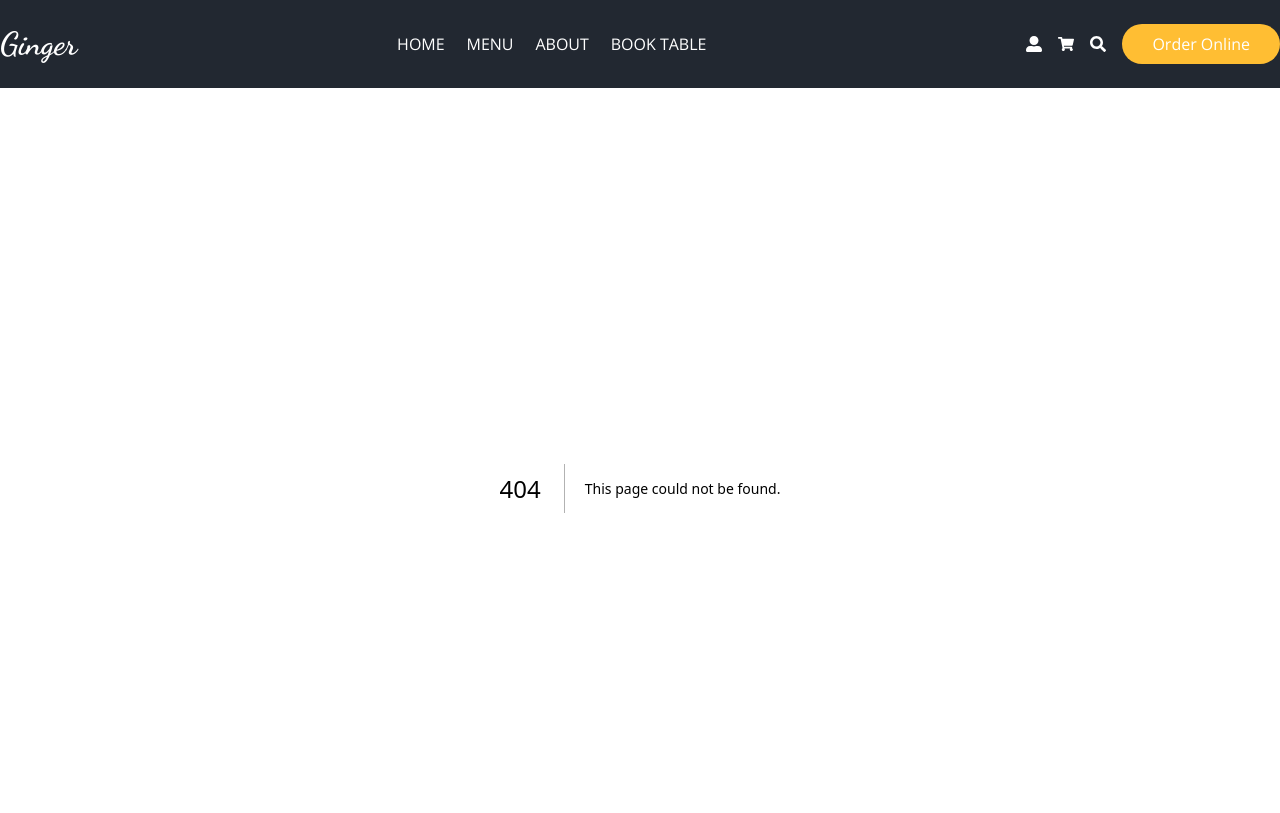
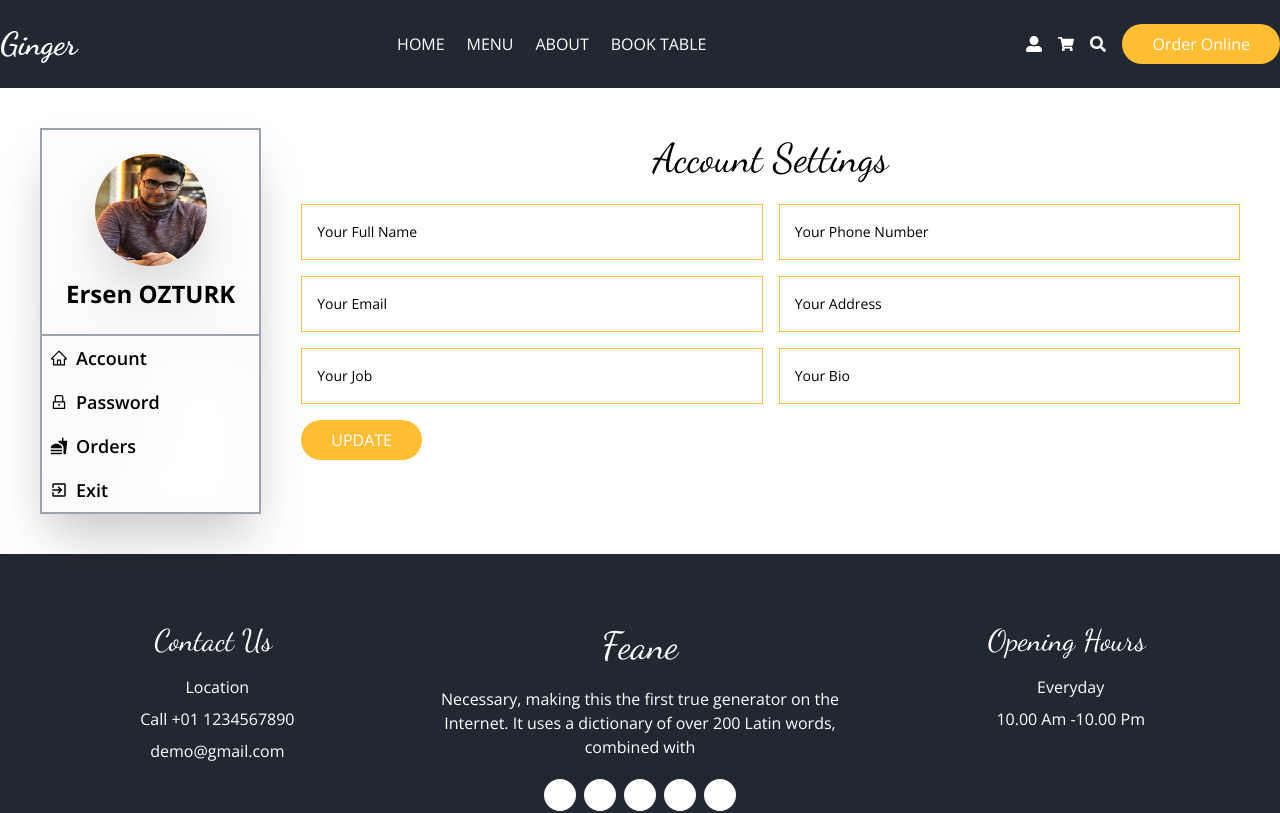
Before and after one commit to ersenozturk/full-stack-ordering-application, a Next.js app: page /profile in a window 1280 px wide. Before the commit this address had no page. Shown: the top 813 px of the page. Built offline with nearby package versions, Linux system fonts and the light colour scheme.

Commit message:
profile page created

```diff
--- /dev/null
+++ b/pages/profile/index.jsx
@@ -0,0 +1,161 @@
+import Image from "next/image";
+import Title from "../../components/ui/Title";
+import { AiOutlineHome, AiOutlineLock } from "react-icons/ai";
+import { MdExitToApp, MdFastfood } from "react-icons/md";
+import { useFormik } from "formik";
+import { profileSchema } from "../../schema/profileSchema";
+import Input from "../../components/form/Input";
+import PrimayBtn from "../../components/ui/PrimayBtn";
+
+const Profile = () => {
+  const onSubmit = async (values, actions) => {
+    await new Promise((resolve) => setTimeout(resolve, 2000));
+    actions.resetForm();
+  };
+
+  const formik = useFormik({
+    initialValues: {
+      fullName: "",
+      phone: "",
+      email: "",
+      address: "",
+      bio: "",
+      job: "",
+    },
+    onSubmit,
+    validationSchema: profileSchema,
+  });
+
+  const adminInputs = [
+    {
+      id: 1,
+      name: "fullName",
+      type: "text",
+      span: "Your Full Name",
+        value: formik.values.fullName,
+        errorMessage: formik.errors.fullName,
+        touched:formik.touched.fullName
+    },
+    {
+      id: 2,
+      name: "phone",
+      type: "tel",
+      span: "Your Phone Number",
+        value: formik.values.phone,
+        errorMessage: formik.errors.phone,
+        touched:formik.touched.phone
+    },
+    {
+      id: 3,
+      name: "email",
+      type: "email",
+      span: "Your Email",
+        value: formik.values.email,
+        errorMessage: formik.errors.email,
+        touched:formik.touched.email
+    },
+    {
+      id: 4,
+      name: "address",
+      type: "text",
+      span: "Your Address",
+        value: formik.values.address,
+        errorMessage: formik.errors.address,
+        touched:formik.touched.address
+    },
+    {
+      id: 5,
+      name: "job",
+      type: "text",
+      span: "Your Job",
+        value: formik.values.job,
+        errorMessage: formik.errors.job,
+        touched:formik.touched.job
+    },
+    {
+      id: 6,
+      name: "bio",
+      type: "text",
+      span: "Your Bio",
+        value: formik.values.bio,
+        errorMessage: formik.errors.bio,
+        touched:formik.touched.bio
+    },
+  ];
+
+  return (
+    <div className="flex flex-col md:flex-row min-h-[calc(100vh_-_433px)] p-10 gap-x-10">
+      <div className="drop-shadow-2xl shadow-2xl border-gray-400 border-2 h-full flex-shrink-0">
+        <div className="flex flex-col justify-center items-center p-6 border-b-2 border-gray-400">
+          <div className="relative w-28 h-28 items-center">
+            <Image
+              src="/images/profile/ers.jpg"
+              alt=""
+              fill
+              className=" rounded-full"
+            />
+          </div>
+          <h2 className="text-2xl font-bold mt-3">Ersen OZTURK</h2>
+        </div>
+
+        <ul className="flex flex-col items-start">
+          <li className="w-full">
+            <button className="flex items-center gap-x-2 w-full p-2 text-lg hover:text-white text-black hover:bg-primary transition-colors delay-75 font-semibold ">
+              <span>
+                <AiOutlineHome />{" "}
+              </span>
+              <span>Account</span>
+            </button>
+          </li>
+          <li className="w-full">
+            <button className="flex items-center gap-x-2 w-full p-2 text-lg hover:text-white text-black hover:bg-primary transition-colors delay-75 font-semibold ">
+              <span>
+                <AiOutlineLock />{" "}
+              </span>
+              <span>Password</span>
+            </button>
+          </li>
+          <li className="w-full">
+            <button className="flex items-center gap-x-2 w-full p-2 text-lg hover:text-white text-black hover:bg-primary transition-colors delay-75 font-semibold ">
+              <span>
+                <MdFastfood />{" "}
+              </span>
+              <span>Orders</span>
+            </button>
+          </li>
+          <li className="w-full">
+            <button className="flex items-center gap-x-2 w-full p-2 text-lg hover:text-white text-black hover:bg-primary transition-colors delay-75 font-semibold ">
+              <span>
+                <MdExitToApp />
+              </span>
+              <span>Exit</span>
+            </button>
+          </li>
+        </ul>
+      </div>
+
+      <div className="flex-1">
+        <Title titleClass="text-[2.5rem] ">Account Settings</Title>
+        <form action="#" onSubmit={formik.handleSubmit}>
+          <div className="grid grid-cols-1 md:grid-cols-2 gap-4 my-4">
+            {adminInputs.map((eachInput) => {
+              return (
+                <Input
+                  key={eachInput.id}
+                  {...eachInput}
+                  onChange={formik.handleChange}
+                  onBlur={formik.handleBlur}
+                />
+              );
+            })}
+          </div>
+
+            <PrimayBtn type="submit">UPDATE</PrimayBtn>
+
+        </form>
+      </div>
+    </div>
+  );
+};
+
+export default Profile;
--- /dev/null
+++ b/schema/profileSchema.js
@@ -0,0 +1,14 @@
+import * as Yup from "yup";
+
+export const profileSchema = Yup.object({
+  fullName: Yup.string()
+    .required("Full name is required.")
+    .min(3, "Full name must be at least 3 characters."),
+  phone: Yup.string()
+    .required("Phone Number is required.")
+    .min(10, "Phone number must be at least 10 characters."),
+  email: Yup.string().required("Email is required.").email("Email is invalid."),
+  address: Yup.string().required("Address is required."),
+  job: Yup.string().required("Job is required."),
+  bio: Yup.string().required("Bio is required."),
+});
```
Also changed, not shown: public/images/profile/ers.jpg (added).
